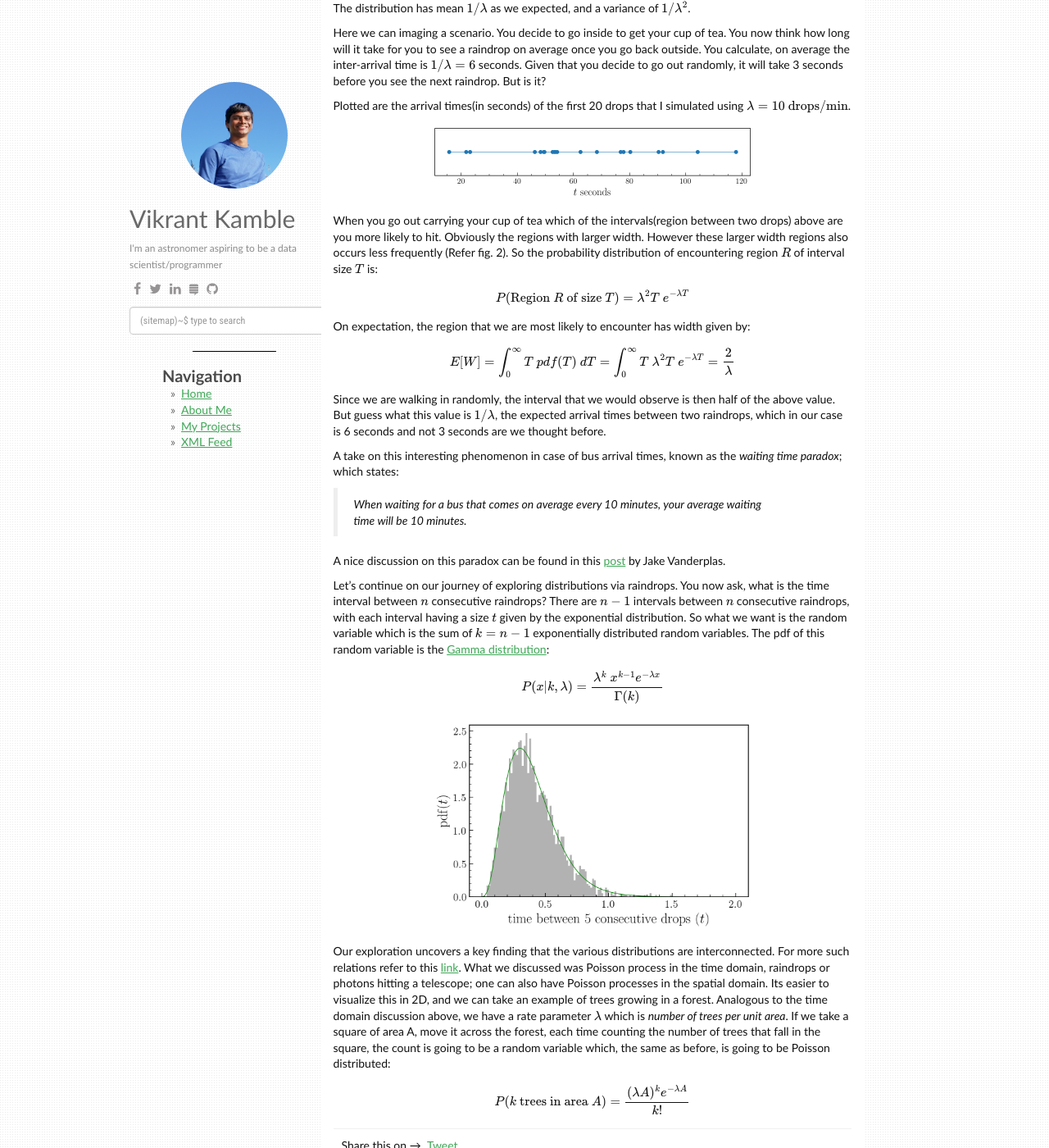
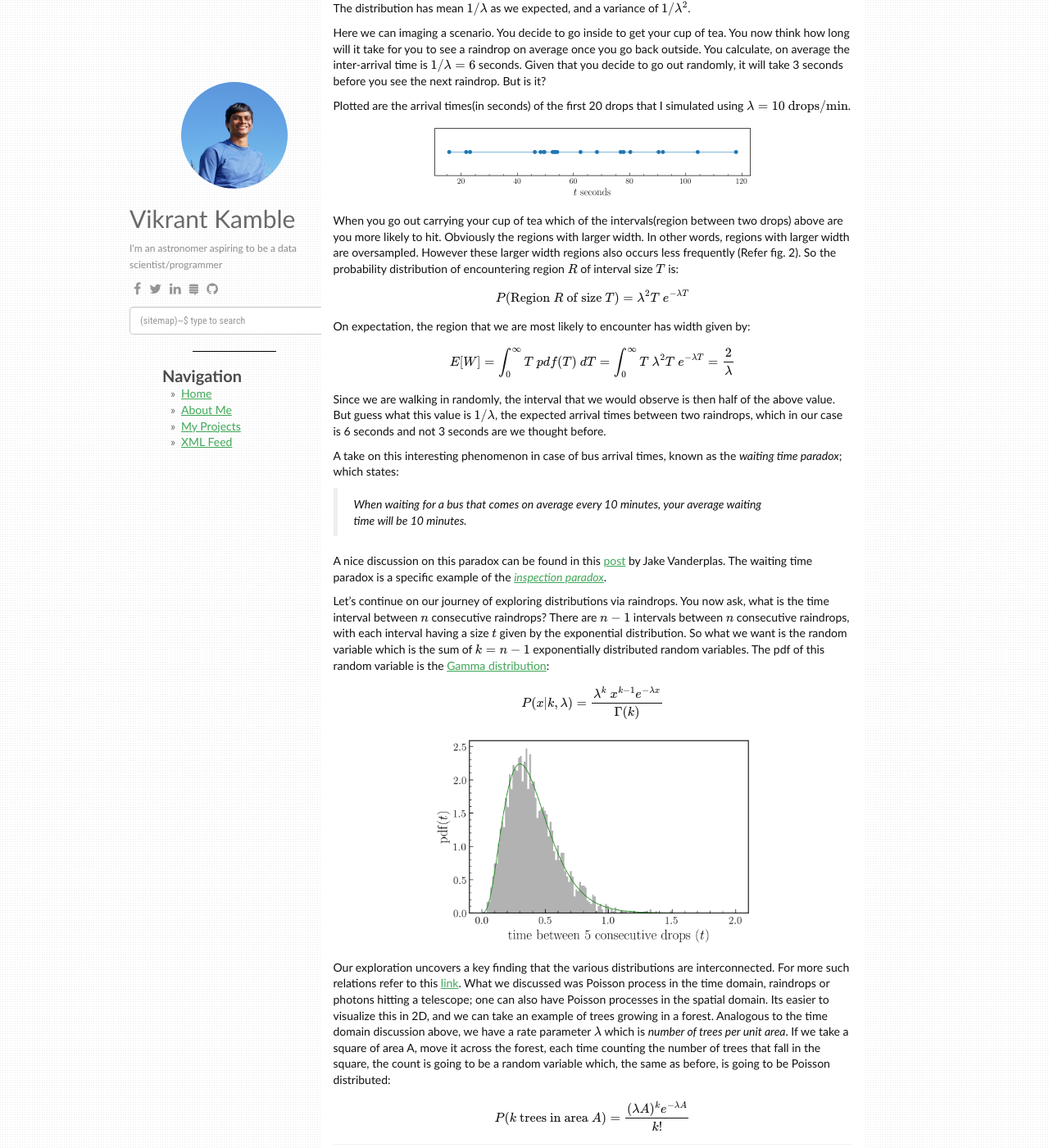
Before and after one commit to VikrantKamble/vikrantkamble.github.io, a Jekyll site: the page built from _posts/2019-09-29-poisson-process.md, in a window 1280 px wide and 1400 px high, scrolled down 1104 px. Shown: the whole window at 82% size. Built offline with Jekyll 4.4.1, drawn with Linux system fonts in a browser that asks for light colours; nearby versions of some CDN libraries; our own code applies the rules of GitHub Pages for plain Markdown files; formulas are drawn with MathJax 3; comment, search, counter and statistics services are not loaded; some of the changed text lies outside the part shown.

Commit message:
removed old files

```diff
--- a/_posts/2019-09-29-poisson-process.md
+++ b/_posts/2019-09-29-poisson-process.md
@@ -35,7 +35,7 @@ Plotted are the arrival times(in seconds) of the first 20 drops that I simulated
   <img src="/static/img/drops.png" width="400"/>
 </p>
 
-When you go out carrying your cup of tea which of the intervals(region between two drops) above are you more likely to hit. Obviously the regions with larger width. However these larger width regions also occurs less frequently (Refer fig. 2). So the probability distribution of encountering region $R$ of interval size $T$ is:
+When you go out carrying your cup of tea which of the intervals(region between two drops) above are you more likely to hit. Obviously the regions with larger width. In other words, regions with larger width are oversampled. However these larger width regions also occurs less frequently (Refer fig. 2). So the probability distribution of encountering region $R$ of interval size $T$ is:
 
 $$
 P(\mathrm{Region}\ R\ \mathrm{of\ size}\ T) = \lambda^2 T\ e^{-\lambda T}
@@ -55,7 +55,7 @@ A take on this interesting phenomenon in case of bus arrival times, known as the
   When waiting for a bus that comes on average every 10 minutes, your average waiting time will be 10 minutes.
 </blockquote>
 
-A nice discussion on this paradox can be found in this [post](https://jakevdp.github.io/blog/2018/09/13/waiting-time-paradox/) by Jake Vanderplas.
+A nice discussion on this paradox can be found in this [post](https://jakevdp.github.io/blog/2018/09/13/waiting-time-paradox/) by Jake Vanderplas. The waiting time paradox is a specific example of the [*inspection paradox*](https://towardsdatascience.com/the-inspection-paradox-is-everywhere-2ef1c2e9d709).
 
 Let's continue on our journey of exploring distributions via raindrops. You now ask, what is the time interval between $n$ consecutive raindrops? There are $n-1$ intervals between $n$ consecutive raindrops, with each interval having a size $t$ given by the exponential distribution. So what we want is the random variable which is the sum of $k = n-1$ exponentially distributed random variables. The pdf of this random variable is the [Gamma distribution](https://en.wikipedia.org/wiki/Gamma_distribution):
 
```
Also changed, not shown: _posts/2019-04-08-testing-mathjax.md (deleted, +0 -18 lines), _posts/2019-04-11-recursion.md (deleted, +0 -15 lines), _posts/2019-04-12-dp.md (deleted, +0 -6 lines).
